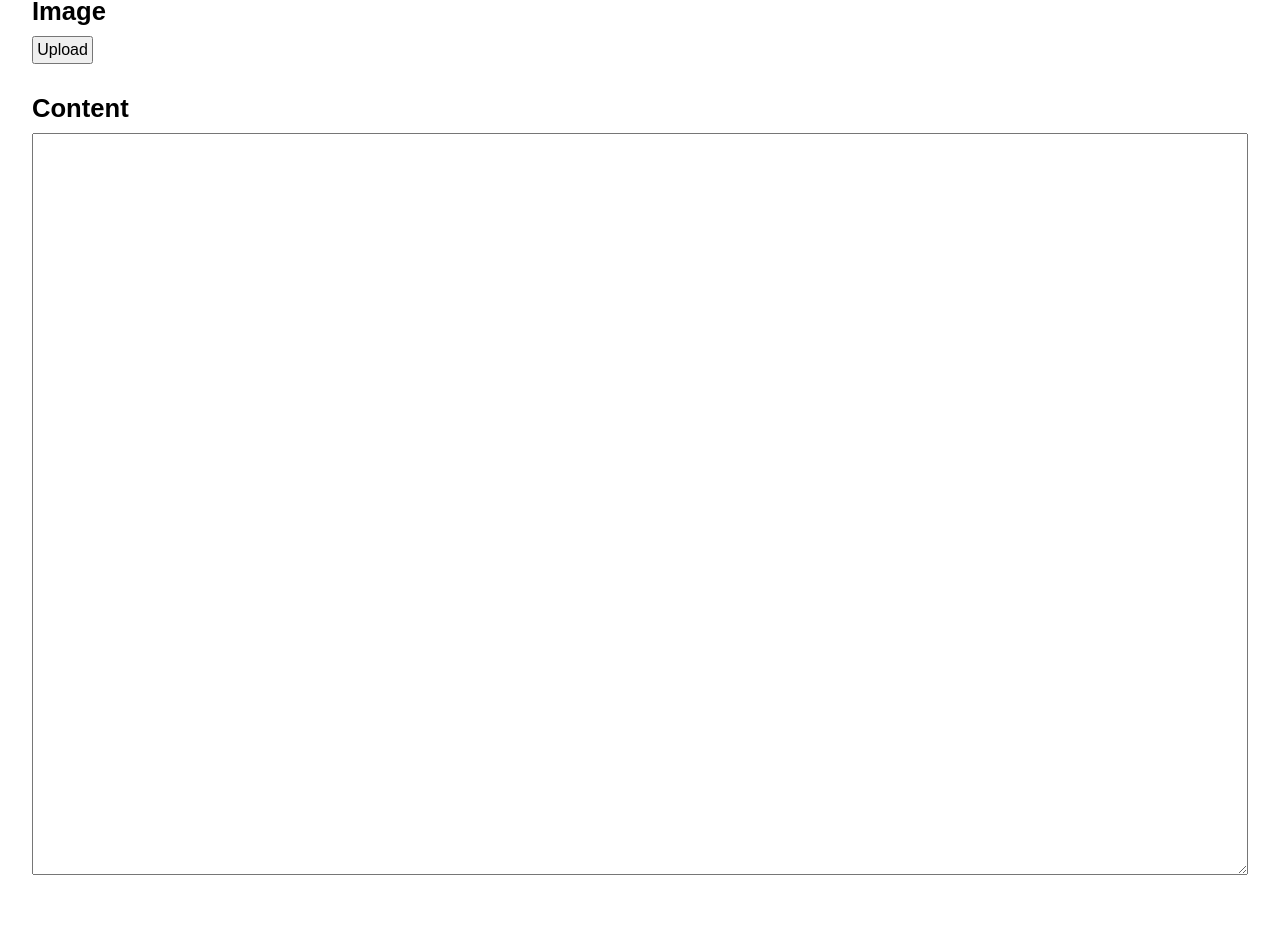
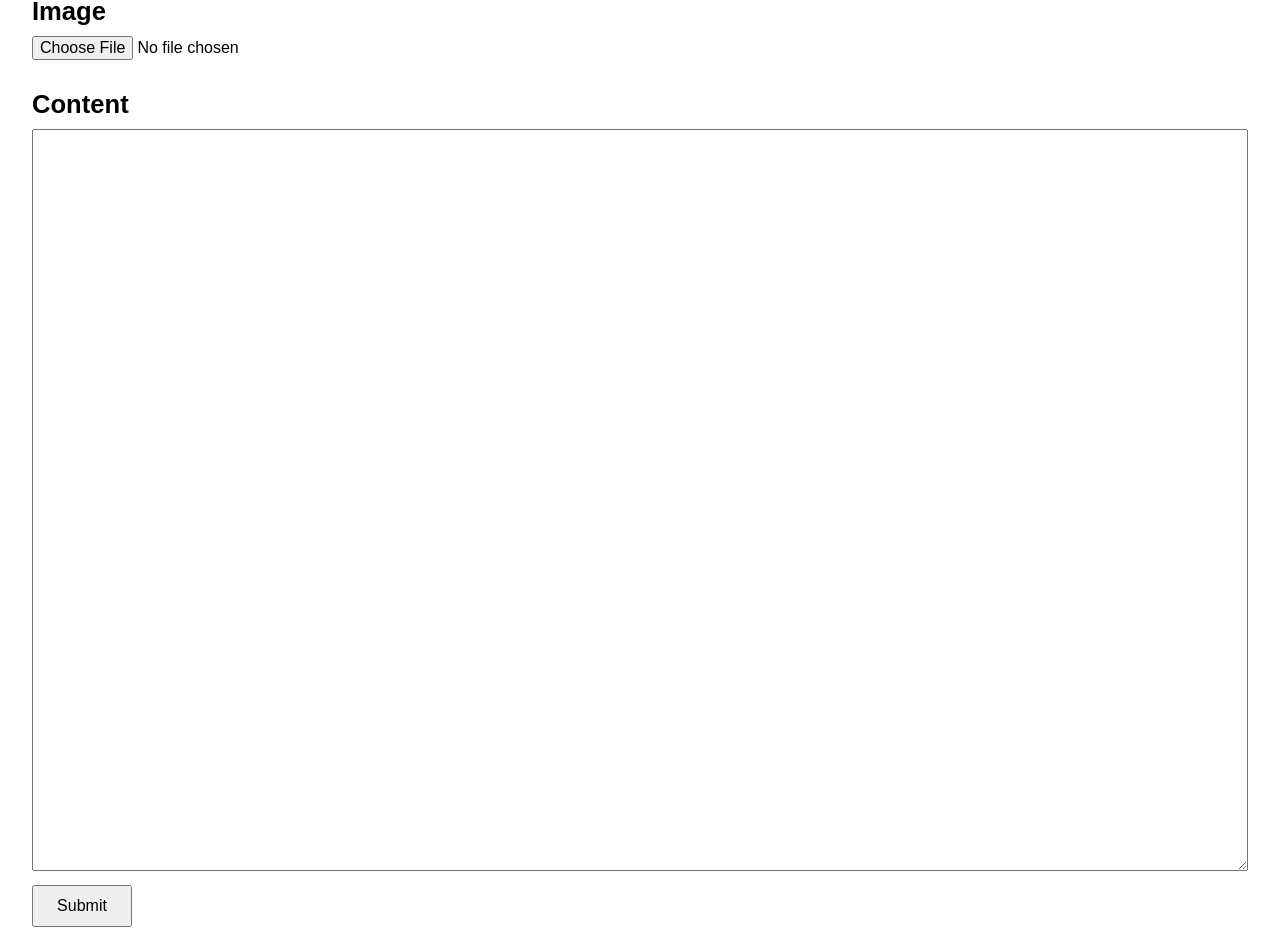
Before and after one commit to bl458/Blog-new, a React (Create React App) app: page /posts/edit in a window 1280 px wide. Shown: the part 307-1259 px from the top of the page. Before the commit the page ends 1222 px from the top, so only its background shows below. Built offline with nearby package versions, Linux system fonts and the light colour scheme.

Commit message:
FEAT implement postEdit btns

```diff
--- a/src/pages/postEdit/PostEdit.css
+++ b/src/pages/postEdit/PostEdit.css
@@ -12,11 +12,17 @@
   padding: 0.625rem;
 }
 
-.postEdit__uploadBtn {
-  padding: 0.2rem;
+.postEdit__postImg {
+  width: 30%;
 }
 
 .postEdit__contentInput {
   width: 100%;
   padding: 0.625rem;
 }
+
+.postEdit__submitBtn {
+  width: 100px;
+  padding: 0.625rem;
+  margin: 0.625rem 0;
+}
--- a/src/pages/postEdit/PostEdit.js
+++ b/src/pages/postEdit/PostEdit.js
@@ -1,3 +1,4 @@
+import { useState } from "react";
 import { useLocation } from "react-router-dom";
 
 import { isPostsPath } from "../../helper/miscHelper";
@@ -7,6 +8,9 @@ import "./PostEdit.css";
 function PostEdit() {
   const { state } = useLocation();
   const { prevPath } = state || {};
+
+  const [postImg, setPostImg] = useState();
+
   const getTitle = () => {
     if (isPostsPath(prevPath)) {
       return "Edit Post";
@@ -15,15 +19,44 @@ function PostEdit() {
     }
   };
 
+  const onUploadImg = (event) => {
+    setPostImg(event.target.files[0]);
+  };
+
+  //TBI
+  const onSubmit = () => {};
+
   return (
     <div>
       <h1 className="postEdit__title">{getTitle()}</h1>
       <h2 className="postEdit__titleSub">Title</h2>
       <input type="text" className="postEdit__titleInput" />
+
       <h2 className="postEdit__titleSub">Image</h2>
-      <button className="postEdit__uploadBtn">Upload</button>
+      {postImg && (
+        <>
+          <img
+            src={URL.createObjectURL(postImg)}
+            alt=""
+            className="postEdit__postImg"
+          />
+          <br />
+          <br />
+        </>
+      )}
+      <input
+        type="file"
+        name="myImage"
+        accept="image/png, image/gif, image/jpeg"
+        onChange={onUploadImg}
+      />
+
       <h2 className="postEdit__titleSub">Content</h2>
       <textarea rows="40" className="postEdit__contentInput"></textarea>
+
+      <button className="postEdit__submitBtn" onClick={onSubmit}>
+        Submit
+      </button>
     </div>
   );
 }
```
